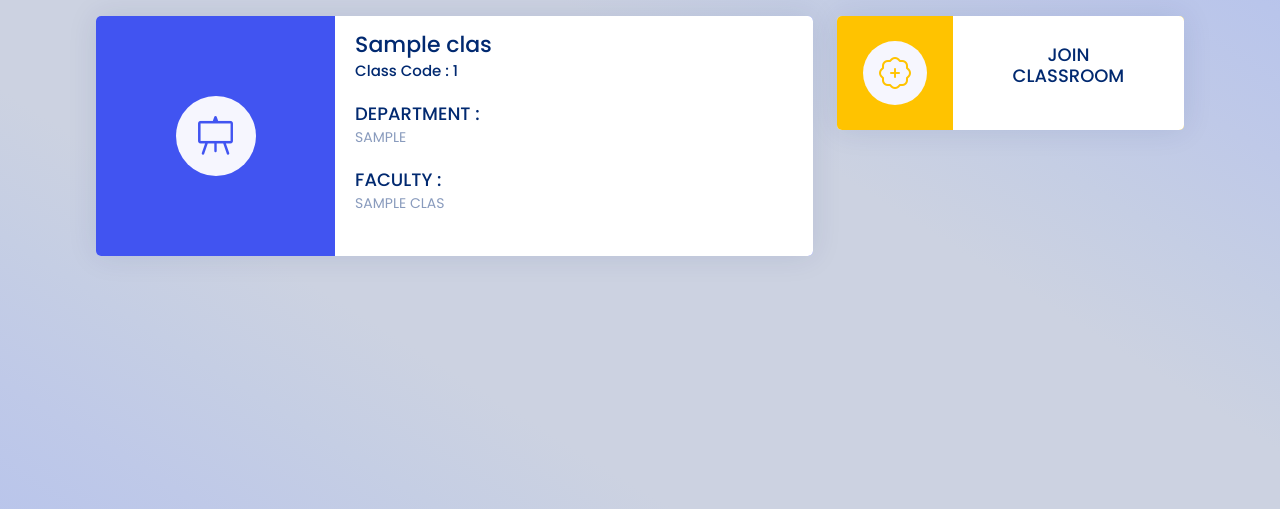
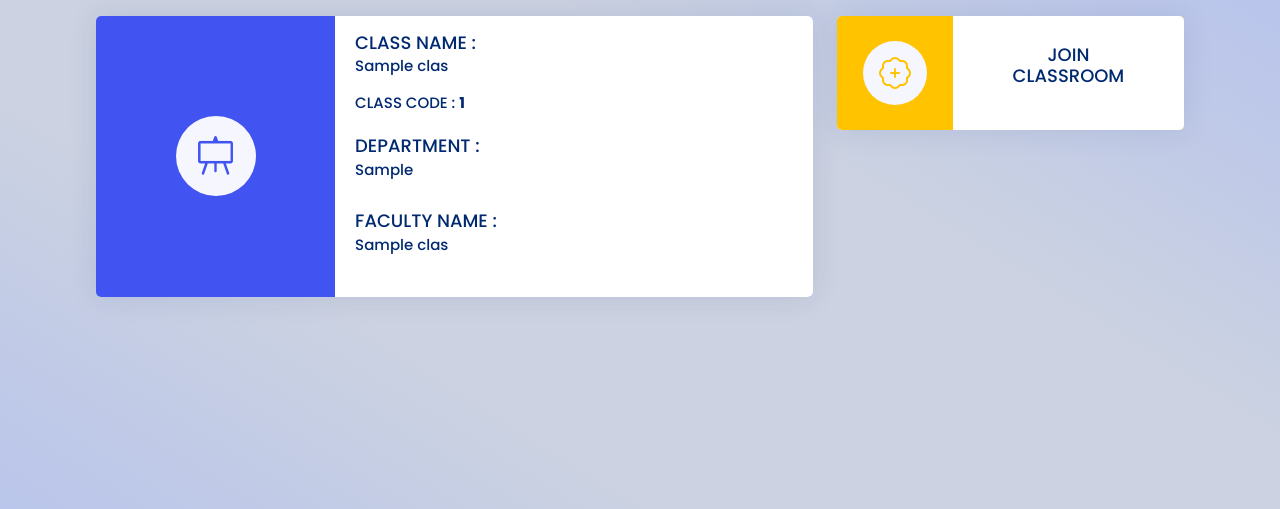
Before and after one commit to RahulAgarwal1999/Microsoft-Engage-21, a Django app: template mysite/myapp/templates/student/studentDashboard.html in a window 1280 px wide. Shown: the part 130-639 px from the top of the page. Run offline with Django 3.2, Linux system fonts and the light colour scheme; the template is opened without the code that fills it: most values are stand-ins (such as "Sample title", 1, 10 or a date in 2020); some libraries are stand-ins or nearby versions.

Commit message:
UI Updates

```diff
--- a/mysite/myapp/templates/student/studentDashboard.html
+++ b/mysite/myapp/templates/student/studentDashboard.html
@@ -103,10 +103,19 @@ Admin Page
                        </div>
                        <div class="col-md-8 bg-white">
                          <div class="card-body my-1  mt-2 mb-0">
-                           <h5 class="card-title mb-0 pt-2 pb-0" style=" font-size:22px;">{{class.classname | truncatechars:20}}</h5>
-                           <h5 class="card-title mt-0 pt-1" style="font-size:15px;">Class Code : {{class.pk}}</h5>
-                           <h5 class="card-title pt-0" style="text-transform: uppercase;">DEPARTMENT : <br><span>{{class.classDepartment | truncatechars:28}}</span></h5>
-                           <h5 class="card-title pt-0" style="text-transform: uppercase;">FACULTY : <br><span>{{class.classFacultyName | truncatechars:28}}</span></h5>
+                           <!-- <h5 class="card-title mb-0 pt-2 pb-0" style=" font-size:22px;">{{class.classname | truncatechars:20}}</h5>
+                           <h5 class="card-title mt-0 pt-1" style="font-size:15px;">Class Code : {{class.pk}}</h5> -->
+
+                           <h5 class="card-title  mb-0 pt-2 pb-0" style="text-transform: uppercase;">CLASS NAME : </h5>
+                           <h5 class="card-title mt-0 pt-1 mb-0" style="font-size:15px;">{{class.classname | truncatechars:20}}</h5>
+                           <h5 class="card-title mt-0 pt-1 my-0" style="font-size:15px;">CLASS CODE : <strong>{{class.pk}}</strong></h5>
+                           <h5 class="card-title  mb-0 pt-2 pb-0" style="text-transform: uppercase;">DEPARTMENT :</h5>
+                           <h5 class="card-title mt-0 pt-1" style="font-size:15px;">{{class.classDepartment | truncatechars:25}}</h5>
+                           <h5 class="card-title  mb-0 pt-2 pb-0" style="text-transform: uppercase;">FACULTY NAME :</h5>
+                           <h5 class="card-title mt-0 pt-1" style="font-size:15px;">{{class.classFacultyName | truncatechars:28}}</h5>
+
+                           <!-- <h5 class="card-title pt-0" style="text-transform: uppercase;">DEPARTMENT : <br><span>{{class.classDepartment | truncatechars:28}}</span></h5> -->
+                           <!-- <h5 class="card-title pt-0" style="text-transform: uppercase;">FACULTY : <br><span>{{class.classFacultyName | truncatechars:28}}</span></h5> -->
                          </div>
                        </div>
                      </div>
```
Also changed, not shown: mysite/myapp/templates/faculty/facultyDashboard.html (+9 -4 lines), mysite/myapp/templates/faculty/facultySubject.html (+4 -4 lines), mysite/myapp/templates/student/studentSubject.html (+9 -5 lines), mysite/db.sqlite3.
